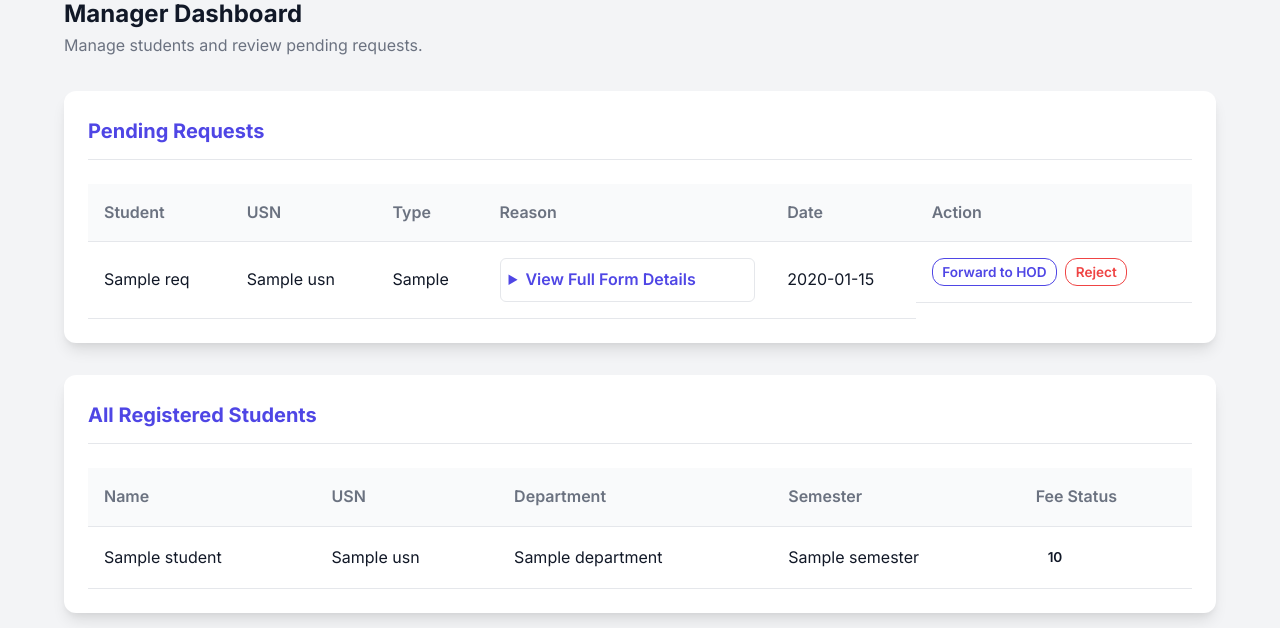
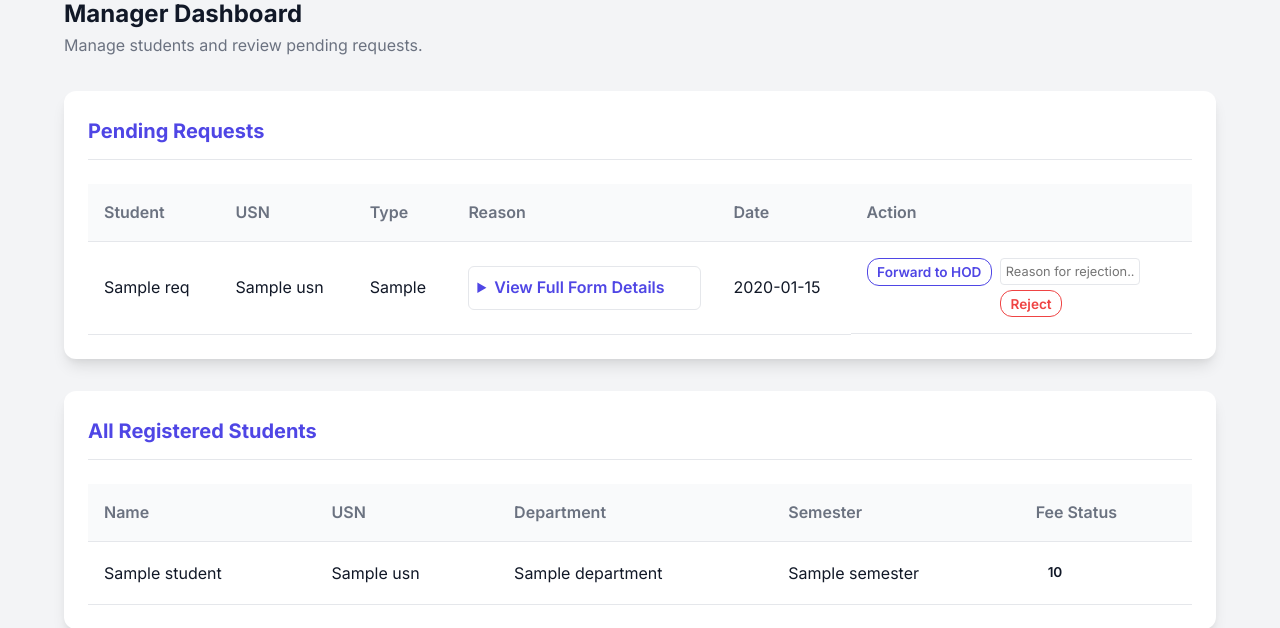
Before and after one commit to srini1022/final, a Flask app: template templates/manager_dashboard.html in a window 1280 px wide. Shown: the part 146-774 px from the top of the page. Run offline with Flask 3, Linux system fonts and the light colour scheme; the template is opened without the code that fills it: most values are stand-ins (such as "Sample title", 1, 10 or a date in 2020).

Commit message:
Implement explicit 'Rejection Reason' UI and tracking logic for HOD/Manager

```diff
--- a/templates/manager_dashboard.html
+++ b/templates/manager_dashboard.html
@@ -66,12 +66,13 @@
                                 </details>
                             </td>
                             <td style="white-space: nowrap;">{{ req.created_at.strftime('%Y-%m-%d') }}</td>
-                            <td style="display: flex; gap: 0.5rem; align-items: center;">
+                            <td style="display: flex; gap: 0.5rem; align-items: flex-start;">
                                 <form action="{{ url_for('main.manager_update_request', request_id=req.request_id) }}" method="POST" style="margin: 0;">
                                     <button type="submit" name="action" value="forward" class="btn btn-outline" style="padding: 0.3rem 0.6rem; font-size: 0.85rem; border-color: var(--primary); color: var(--primary);">Forward to HOD</button>
                                 </form>
-                                <form action="{{ url_for('main.manager_update_request', request_id=req.request_id) }}" method="POST" style="margin: 0;">
-                                    <button type="submit" name="action" value="reject" class="btn btn-outline" style="padding: 0.3rem 0.6rem; font-size: 0.85rem; border-color: var(--danger); color: var(--danger);">Reject</button>
+                                <form action="{{ url_for('main.manager_update_request', request_id=req.request_id) }}" method="POST" style="margin: 0; display: flex; flex-direction: column; gap: 0.3rem;">
+                                    <input type="text" name="rejection_reason" placeholder="Reason for rejection..." style="padding: 0.3rem; font-size: 0.8rem; border: 1px solid var(--border); border-radius: 4px; width: 140px;">
+                                    <button type="submit" name="action" value="reject" class="btn btn-outline" style="padding: 0.3rem 0.6rem; font-size: 0.85rem; border-color: var(--danger); color: var(--danger); align-self: flex-start;">Reject</button>
                                 </form>
                             </td>
                         </tr>
--- a/templates/student_dashboard.html
+++ b/templates/student_dashboard.html
@@ -223,6 +223,11 @@
                             <span class="status-badge status-{{ req.status | lower | replace('_', '-') }}">
                                 {{ req.status | replace('_', ' ') }}
                             </span>
+                            {% if req.status == 'REJECTED' and req.rejection_reason %}
+                            <div style="margin-top: 0.5rem; font-size: 0.8rem; color: #991B1B; background: #FEE2E2; padding: 0.4rem; border-radius: 4px; border-left: 3px solid #DC2626; max-width: 250px;">
+                                <strong>Reason:</strong> {{ req.rejection_reason }}
+                            </div>
+                            {% endif %}
                         </td>
                         <td style="color:var(--text-muted); font-size:0.9rem;">
                             {{ req.created_at.strftime('%d %b %Y, %I:%M %p') }}
```
Also changed, not shown: routes.py (+19 -2 lines), schema.sql (+5 -4 lines), templates/hod_dashboard.html (+4 -3 lines).
